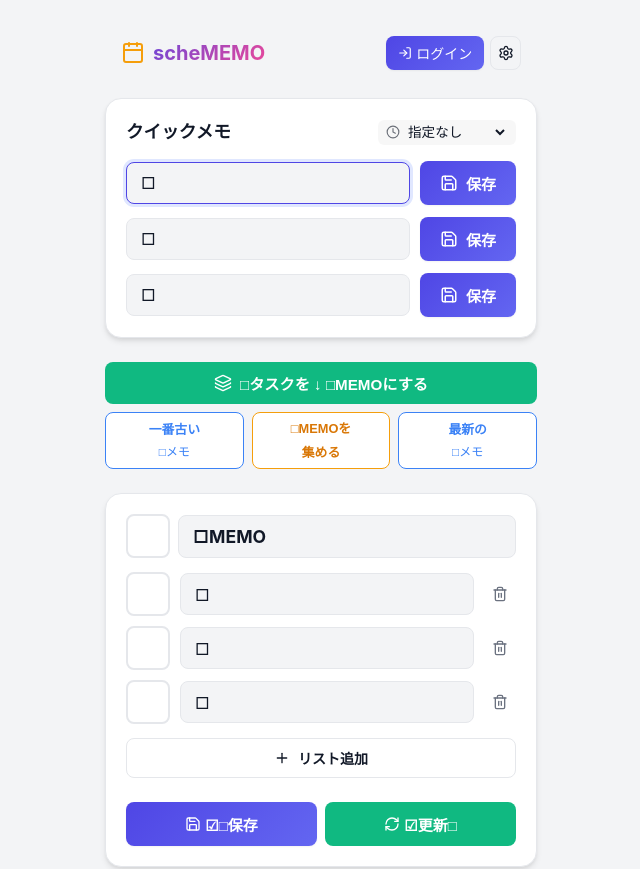
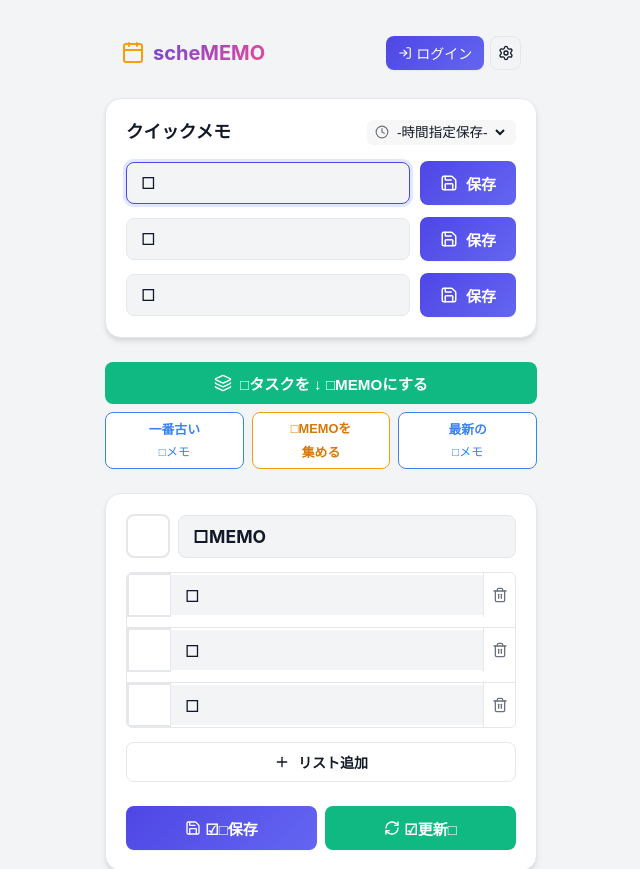
Before and after one commit to itokenlaw-rgb/scheMEMO, a React (Vite) app: page / in a window 1280 px wide. Shown: the top 869 px of the page, without its empty margins (319-959 px from the left). Built offline with nearby package versions, Linux system fonts and the light colour scheme.

Commit message:
singleEditer

```diff
--- a/src/components/BatchEditor.tsx
+++ b/src/components/BatchEditor.tsx
@@ -280,14 +280,30 @@ export const BatchEditor: React.FC<BatchEditorProps> = ({ onSave, onCarryOver, i
       </div>
 
       {/* 個別タスクリスト */}
-      <div className="batch-list">
-        {items.map(item => {
+      <div className="batch-list" style={{ border: '1px solid var(--border)', borderRadius: 'var(--radius-sm)', overflow: 'hidden', marginTop: '0.5rem' }}>
+        {items.map((item, index) => {
           const hasText = item.text.replace(/^[□☑\s]*/, '').trim() !== '';
           return (
-            <div key={item.id} className="input-group" style={{ marginBottom: 0 }}>
+            <div
+              key={item.id}
+              className="input-group"
+              style={{
+                marginBottom: 0,
+                gap: 0,
+                borderTop: index === 0 ? 'none' : '1px solid var(--border)',
+              }}
+            >
               <button
                 className={clsx('checkbox-btn', item.checked && 'checked')}
                 onClick={() => toggleCheck(item.id)}
+                style={{
+                  flexShrink: 0,
+                  borderRadius: 0,
+                  borderRight: '1px solid var(--border)',
+                  margin: 0,
+                  alignSelf: 'stretch',
+                  width: '36px',
+                }}
               >
                 {item.checked && <Check size={16} />}
               </button>
@@ -299,7 +315,11 @@ export const BatchEditor: React.FC<BatchEditorProps> = ({ onSave, onCarryOver, i
                 placeholder="□　やること"
                 style={{
                   textDecoration: (item.checked && hasText) ? 'line-through' : 'none',
-                  opacity: (item.checked && hasText) ? 0.6 : 1
+                  opacity: (item.checked && hasText) ? 0.6 : 1,
+                  borderRadius: 0,
+                  border: 'none',
+                  boxShadow: 'none',
+                  flex: 1,
                 }}
               />
               <button
@@ -308,6 +328,7 @@ export const BatchEditor: React.FC<BatchEditorProps> = ({ onSave, onCarryOver, i
                 style={{
                   background: 'transparent',
                   border: 'none',
+                  borderLeft: '1px solid var(--border)',
                   cursor: 'pointer',
                   color: 'var(--text-muted)',
                   padding: '0.25rem',
@@ -317,8 +338,9 @@ export const BatchEditor: React.FC<BatchEditorProps> = ({ onSave, onCarryOver, i
                   minWidth: '32px',
                   minHeight: '32px',
                   justifyContent: 'center',
-                  borderRadius: 'var(--radius-sm)',
+                  borderRadius: 0,
                   transition: 'var(--transition)',
+                  alignSelf: 'stretch',
                 }}
                 onMouseEnter={e => (e.currentTarget.style.color = 'var(--danger)')}
                 onMouseLeave={e => (e.currentTarget.style.color = 'var(--text-muted)')}
--- a/src/components/SingleEditor.tsx
+++ b/src/components/SingleEditor.tsx
@@ -29,7 +29,7 @@ function nextOrThisSaturday(from: Date): Date {
 /** 設定値をもとにプリセット選択肢のラベルを生成 */
 function buildPresets(s: TimeSettings) {
   return [
-    { label: '指定なし', value: 'default' },
+    { label: '-時間指定保存-', value: 'default' },
     { label: `${s.preset1HoursLater}時間後`, value: 'p1' },
     { label: `今日の ${s.preset2TodayHour}時`, value: 'p2' },
     { label: `明日の ${s.preset3TomorrowHour}時`, value: 'p3' },
```
